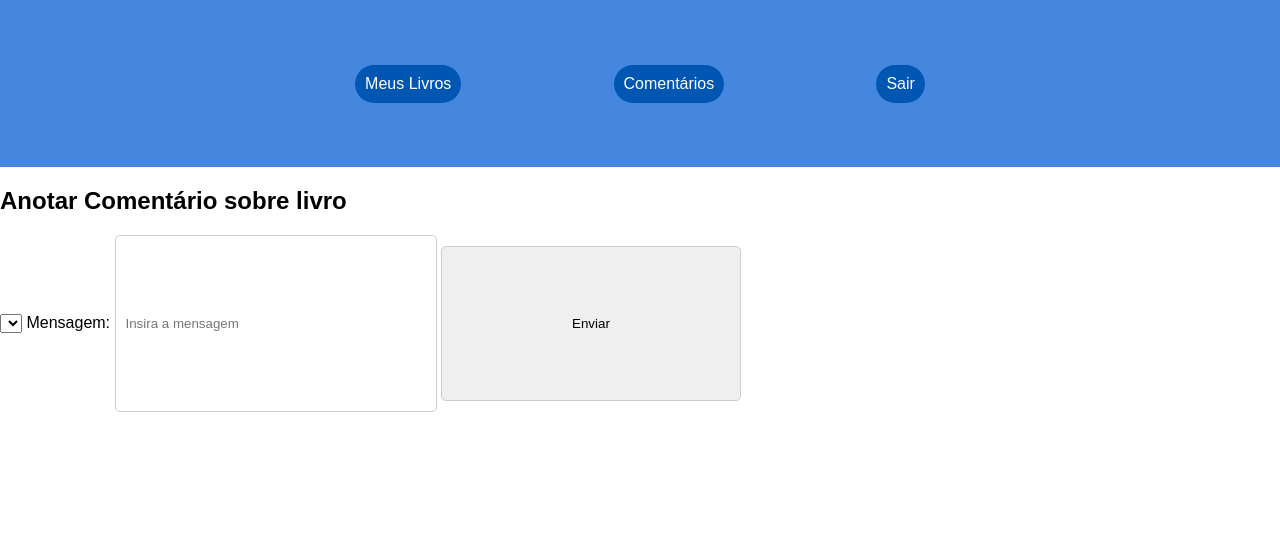
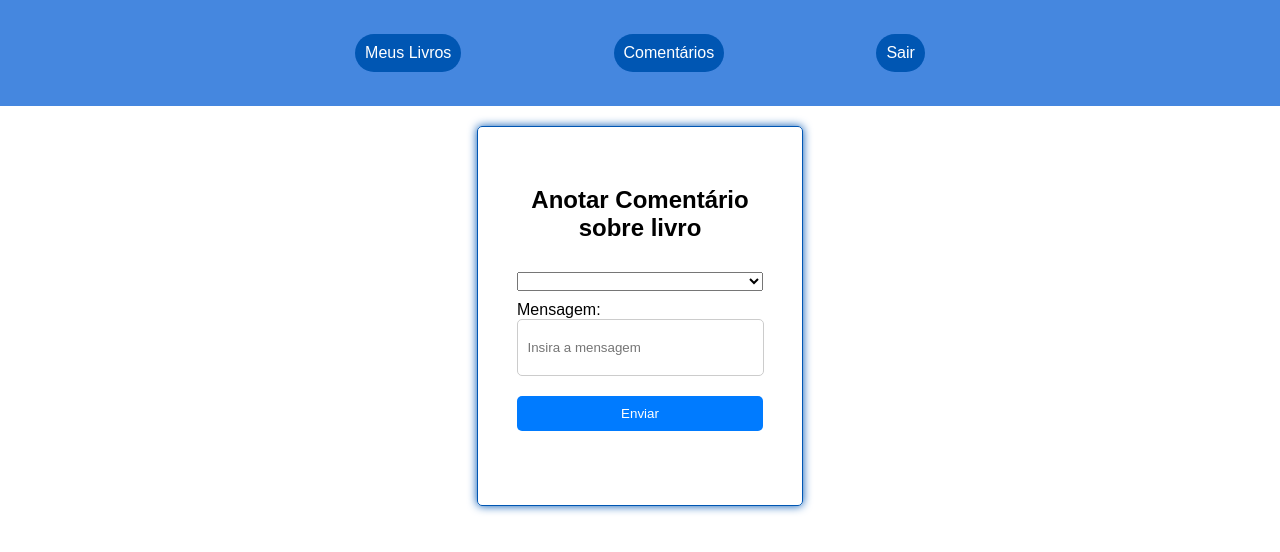
Before and after one commit to Arthur-Snts/Projeto-PSI, a Flask app: page /comentarios in a window 1280 px wide. Shown: the top 552 px of the page. Run offline with Flask 3, Linux system fonts and the light colour scheme; the visitor is signed in with stand-in values (Sample User, id 1); data that the repository does not hold is empty.

Commit message:
Update style.css

```diff
--- a/static/css/style.css
+++ b/static/css/style.css
@@ -107,3 +107,82 @@ nav a:hover{
 .livros {
     text-decoration: none;
 }
+
+/* página de comentários: */
+.form_comentarios {
+    border: 1px solid #0056b3 ;
+    color: black;
+    padding: 39px;
+    border-radius: 5px;
+    box-shadow: 0 0 10px #0056b3;
+    display: flex;
+    flex-direction: column;
+    align-items: center;
+    width: 246px;
+    min-height: 300px;
+    margin: 20px auto;
+}
+
+.form_comentarios h2 {
+    text-align: center;
+}
+
+.form_comentarios .select_livros {
+    margin-top: 10px;
+    text-align: justify;
+    width: 100%;
+}
+
+.form_comentarios .label_mensagem {
+    margin-top: 10px;
+    width: 100%;
+}
+
+.form_comentarios .input_mensagem {
+    display: flex;
+    color: white;
+    height: 35px;
+    max-width: 225px;
+}
+.form_comentarios .botao_enviar {
+    margin-top: 10px;
+    display: flex;
+    background-color: #007bff;
+    border: none;
+    color: white;
+    height: 35px;
+    max-width: 250px;
+}
+
+/* página de logout: */
+.form_logout {
+    border: 1px solid #0056b3 ;
+    color: black;
+    padding: 39px;
+    border-radius: 5px;
+    box-shadow: 0 0 10px #0056b3;
+    display: flex;
+    flex-direction: column;
+    align-items: center;
+    width: 246px;
+    min-height: 300px;
+    margin: 20px auto;
+}
+
+.form_logout h1 {
+    text-align: center;
+}
+
+.form_logout .sim_sair, .nao_sair {
+    margin-top: 10px;
+    display: flex;
+    background-color: #007bff;
+    font-size: 16px;
+    justify-content: center;
+    align-items: center;
+    border: none;
+    color: white;
+    height: 35px;
+    width: 200px;
+    border-radius: 5px;
+}
```
